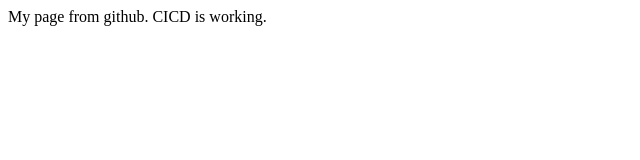
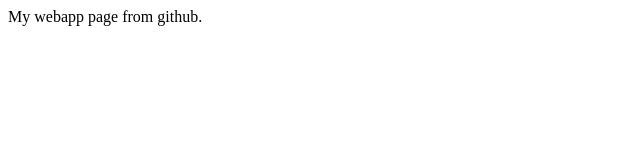
Before and after one commit to ayanmajumdar123/azure1, a plain HTML site: page index.html in a window 1280 px wide. Shown: the whole page, without its empty margins (0-640 px from the left). Drawn offline with Linux system fonts and the light colour scheme.

Commit message:
Update index.html

```diff
--- a/index.html
+++ b/index.html
@@ -1,5 +1,5 @@
 <html>
 <body>
-My page from github. CICD is working.
+My webapp page from github.
 </body>
 </html>
```
